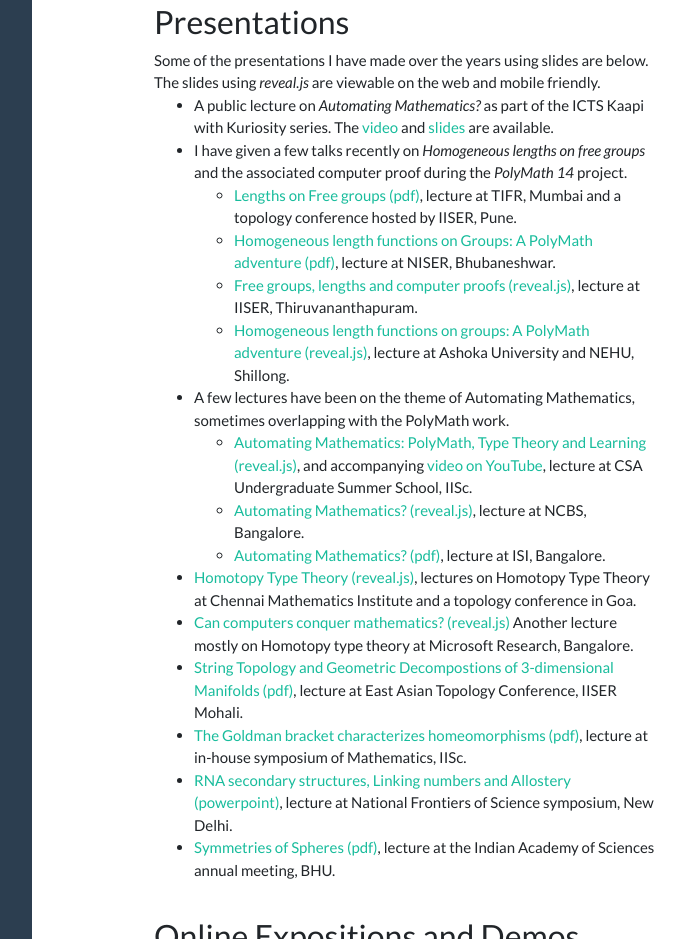
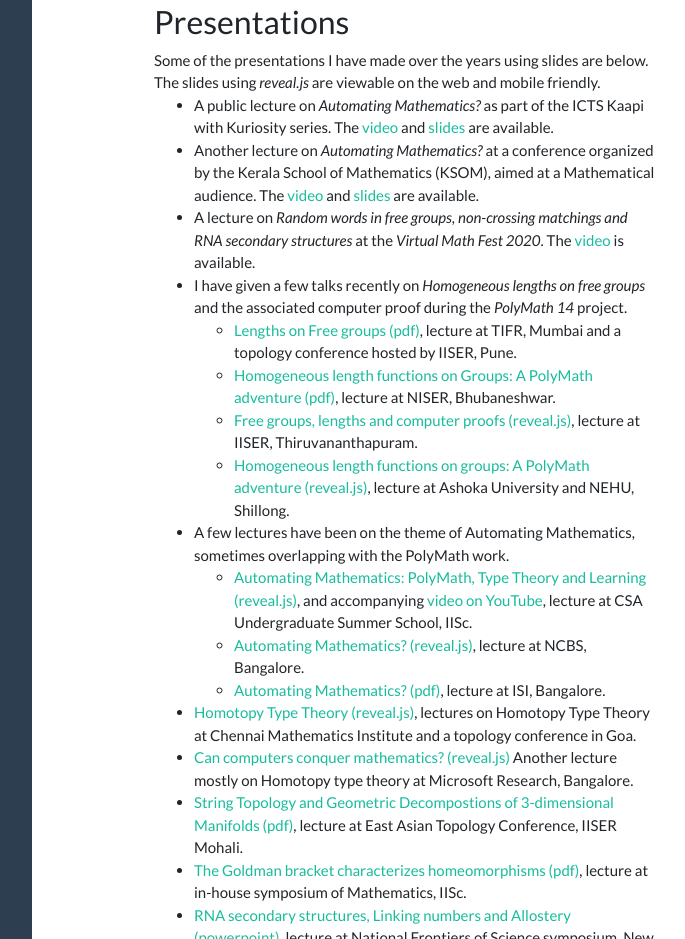
Before and after one commit to siddhartha-gadgil/homepage, a plain HTML site: page index.html in a window 1280 px wide. Shown: the part 1938-2877 px from the top of the page, without its empty margins (181-866 px from the left). Drawn offline with nearby package versions, Linux system fonts and the light colour scheme.

Commit message:
recent presentations

```diff
--- a/index.html
+++ b/index.html
@@ -234,6 +234,14 @@
             The <a href="https://youtu.be/7q48VVBb9TM" target="_blank">video</a> and
             <a href="http://siddhartha-gadgil.github.io/presentations/KWK-AutoMath.html#/" target="_blank">slides</a>
             are available. </li>
+            <li> Another lecture on <em>Automating Mathematics?</em> at a conference organized by the Kerala School of Mathematics (KSOM),
+              aimed at a Mathematical audience.
+              The <a href="https://youtu.be/bNIBmOoJnpA" target="_blank">video</a> and
+            <a href="http://siddhartha-gadgil.github.io/presentations/KSOM-AutoMath.html#/" target="_blank">slides</a>
+            are available. </li>
+             </li>
+             <li> A lecture on <em>Random words in free groups, non-crossing matchings and  RNA secondary structures</em> at the
+            <em>Virtual Math Fest 2020</em>. The <a href="https://youtu.be/xK-psplCWpQ" target="_blank">video</a> is available.</li>
             <li>
               I have given a few talks recently on <em>Homogeneous lengths on free groups</em> and the associated
               computer proof during the <em>PolyMath 14</em> project.
```
